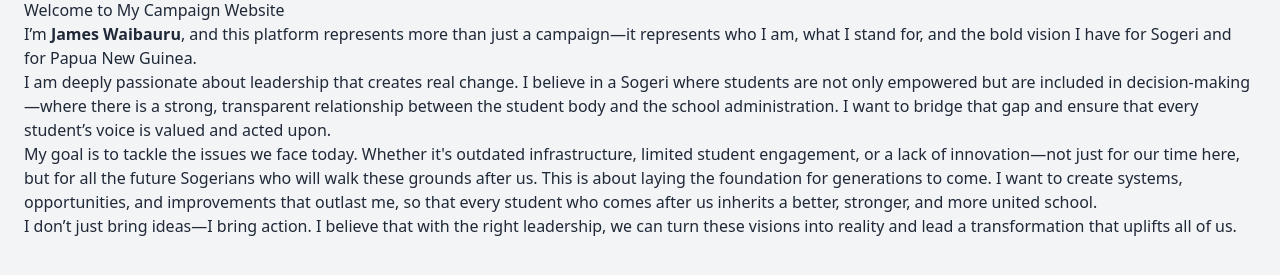
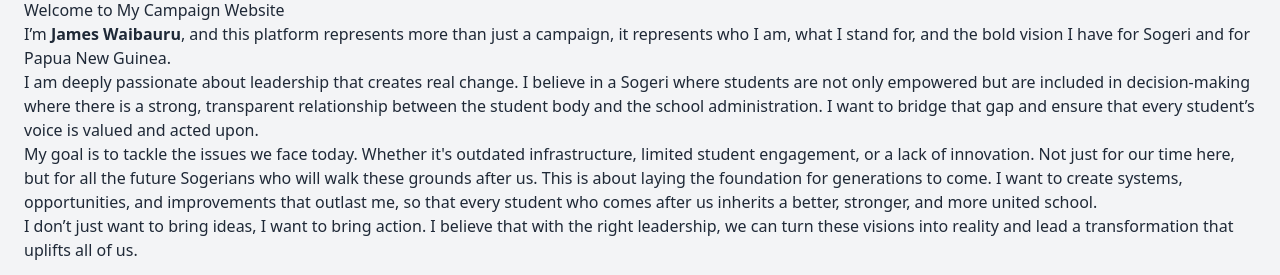
Before and after one commit to james-waibauru/james-campaign-site, a plain HTML site: page index.html in a window 1280 px wide. Shown: the part 470-745 px from the top of the page. Drawn offline with nearby package versions, Linux system fonts and the light colour scheme.

Commit message:
Update index.html

```diff
--- a/index.html
+++ b/index.html
@@ -31,19 +31,19 @@
   <h1>Welcome to My Campaign Website</h1>
 
   <p>
-    I’m <strong>James Waibauru</strong>, and this platform represents more than just a campaign—it represents who I am, what I stand for, and the bold vision I have for Sogeri and for Papua New Guinea.
+    I’m <strong>James Waibauru</strong>, and this platform represents more than just a campaign, it represents who I am, what I stand for, and the bold vision I have for Sogeri and for Papua New Guinea.
   </p>
 
   <p>
-    I am deeply passionate about leadership that creates real change. I believe in a Sogeri where students are not only empowered but are included in decision-making—where there is a strong, transparent relationship between the student body and the school administration. I want to bridge that gap and ensure that every student’s voice is valued and acted upon.
+    I am deeply passionate about leadership that creates real change. I believe in a Sogeri where students are not only empowered but are included in decision-making where there is a strong, transparent relationship between the student body and the school administration. I want to bridge that gap and ensure that every student’s voice is valued and acted upon.
   </p>
 
   <p>
-    My goal is to tackle the issues we face today. Whether it's outdated infrastructure, limited student engagement, or a lack of innovation—not just for our time here, but for all the future Sogerians who will walk these grounds after us. This is about laying the foundation for generations to come. I want to create systems, opportunities, and improvements that outlast me, so that every student who comes after us inherits a better, stronger, and more united school.
+    My goal is to tackle the issues we face today. Whether it's outdated infrastructure, limited student engagement, or a lack of innovation. Not just for our time here, but for all the future Sogerians who will walk these grounds after us. This is about laying the foundation for generations to come. I want to create systems, opportunities, and improvements that outlast me, so that every student who comes after us inherits a better, stronger, and more united school.
   </p>
 
   <p>
-    I don’t just bring ideas—I bring action. I believe that with the right leadership, we can turn these visions into reality and lead a transformation that uplifts all of us.
+    I don’t just want to bring ideas, I want to bring action. I believe that with the right leadership, we can turn these visions into reality and lead a transformation that uplifts all of us.
   </p>
 
 </body>
```
